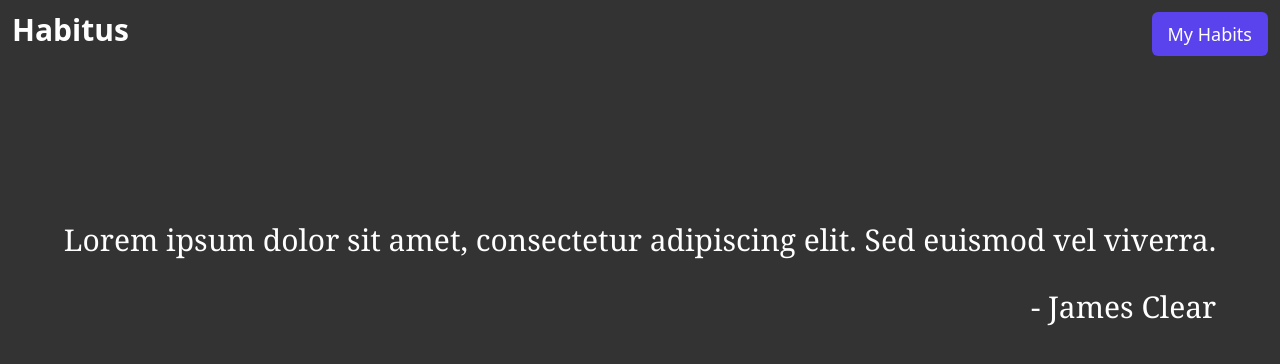
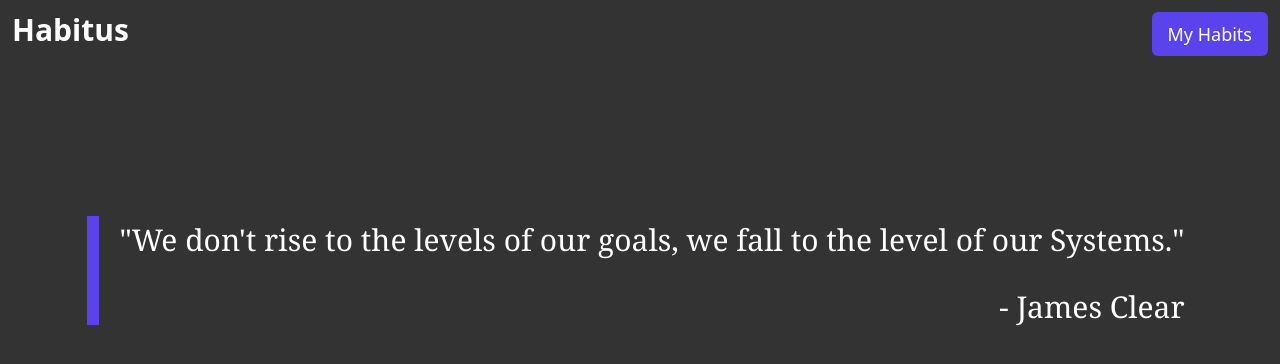
Before and after one commit to RangerVinven/Habit-Builder, a Next.js app: page / in a window 1280 px wide. Shown: the top 364 px of the page. Built offline with nearby package versions, Linux system fonts and the light colour scheme.

Commit message:
Added a slide-in animation and line to the quote

```diff
--- a/pages/index.tsx
+++ b/pages/index.tsx
@@ -1,5 +1,7 @@
 import Head from 'next/head'
 import Navbar from '../components/Navbar';
+
+import { animate, motion } from "framer-motion";
 
 export default function Home() {
 	return (
@@ -14,17 +16,30 @@ export default function Home() {
 				<div className="h-screen bg-black">
 					<Navbar />
 
-					<div className="flex justify-center mt-44 text-white">
-						<div className="flex items-center justify-center">
+					<div className="ml-3 flex justify-center mt-44 text-white">
+						<motion.div transition={{ duration: 0.75 }} initial={{
+							y: 200,
+							opacity: 0,
+						}} animate={{
+							y: 0,
+							opacity: 1
+						}}>
+							<div className="h-full flex items-center justify-center">
+									<div className="h-full w-3 bg-purple">
+
+									</div>
+
 									<div>
 										<div className="flex justify-start">
-									<div className="mx-5 font-extralight w-17 h-fit font-serif text-3xl leading-relaxed">Lorem ipsum dolor sit amet, consectetur adipiscing elit. Sed euismod vel viverra.</div>
+											<div className="mx-5 font-extralight w-17 h-fit font-serif text-3xl leading-relaxed">"We don't rise to the levels of our goals, we fall to the level of our Systems."</div>
 										</div>
 										<div className="flex justify-end mt-6">
 											<h3 className="mx-5 font-serif text-3xl">- James Clear</h3>
 										</div>
 									</div>
+
 							</div>
+						</motion.div>
 					</div>
 				</div>
 			</main>
```
Lines whose indentation alone changed are shown as unchanged.
